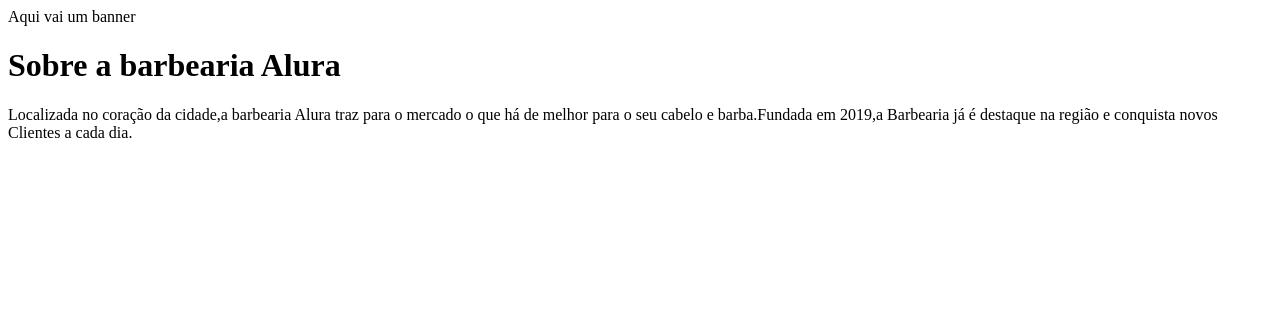
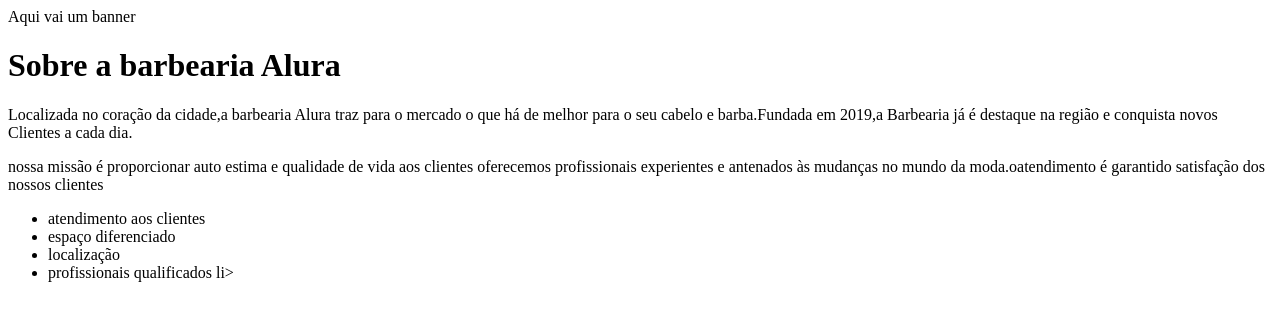
Before and after one commit to Ingridypaes/BarbeariaAlura, a plain HTML site: page index.html in a window 1280 px wide. Drawn offline with Linux system fonts and the light colour scheme.

Commit message:
index.html

```diff
--- a/index.html
+++ b/index.html
@@ -11,6 +11,13 @@
   <h1>Sobre a barbearia Alura</h1>
   <p>Localizada no coração da cidade,a barbearia Alura traz para o mercado o que há de melhor para o seu cabelo e barba.Fundada em 2019,a Barbearia já é destaque na região e conquista novos Clientes a cada dia.</p>
   <p></p>
-  <p></p>
- </body>
-</html>
+  <p></p>nossa missão é  proporcionar  auto estima e qualidade de vida aos clientes
+    oferecemos  profissionais  experientes e antenados às  mudanças no mundo da moda.oatendimento é  garantido satisfação  dos nossos clientes
+ <div>
+     <ul>
+         <li>atendimento aos clientes</li>
+         <li>espaço diferenciado</li>
+         <li>localização</li>
+         <li>profissionais qualificados li>
+         <ul>
+       <il>
```
